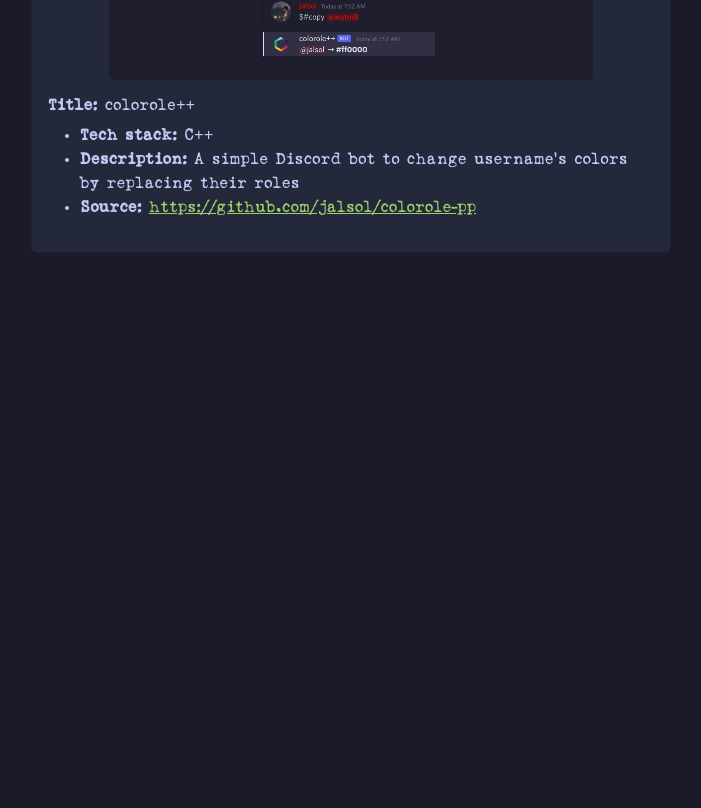
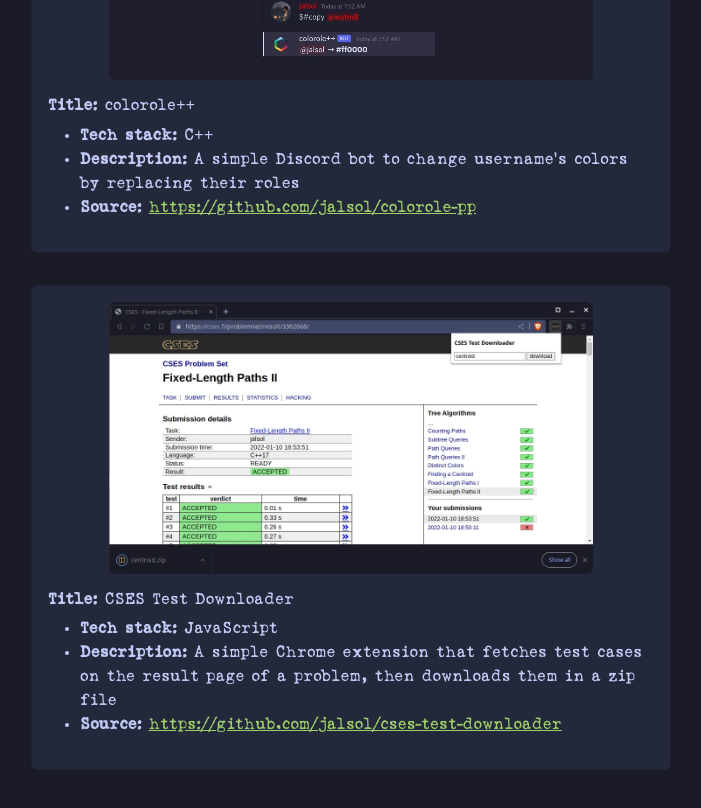
Before and after one commit to jalsol/vue-personal-site, a Vue app: page /works in a window 1280 px wide. Shown: the part 2165-2973 px from the top of the page, without its empty margins (289-990 px from the left). Before the commit the page ends 2514 px from the top, so only its background shows below. Built offline with nearby package versions, Linux system fonts and the light colour scheme.

Commit message:
Add cses-test-downloader

```diff
--- a/src/views/WorksView.vue
+++ b/src/views/WorksView.vue
@@ -164,6 +164,40 @@
         </li>
       </ul>
     </TextCard>
+
+    <TextCard>
+      <picture>
+        <source
+          srcset="@/assets/images/works/cses-test-downloader.webp"
+          type="image/webp"
+        />
+        <source
+          srcset="@/assets/images/works/cses-test-downloader.png"
+          type="image/png"
+        />
+        <img
+          src="@/assets/images/works/cses-test-downloader.png"
+          alt="cses-test-downloader"
+          class="works-image rounded mx-auto d-block"
+        />
+      </picture>
+      <h6><b>Title:</b> CSES Test Downloader</h6>
+      <ul>
+        <li><b>Tech stack:</b> JavaScript</li>
+        <li>
+          <b>Description:</b> A simple Chrome extension that fetches test cases
+          on the result page of a problem, then downloads them in a zip file
+        </li>
+        <li>
+          <b>Source: </b>
+          <a
+            href="https://github.com/jalsol/cses-test-downloader"
+            target="_blank"
+            >https://github.com/jalsol/cses-test-downloader</a
+          >
+        </li>
+      </ul>
+    </TextCard>
   </div>
 </template>
 
```
Also changed, not shown: src/assets/images/works/cses-test-downloader.png (added), src/assets/images/works/cses-test-downloader.webp (added).
